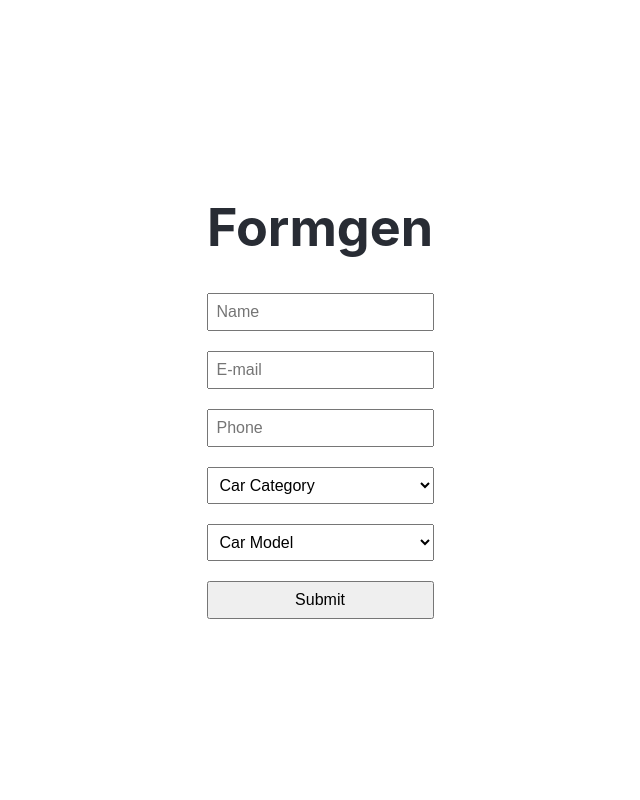
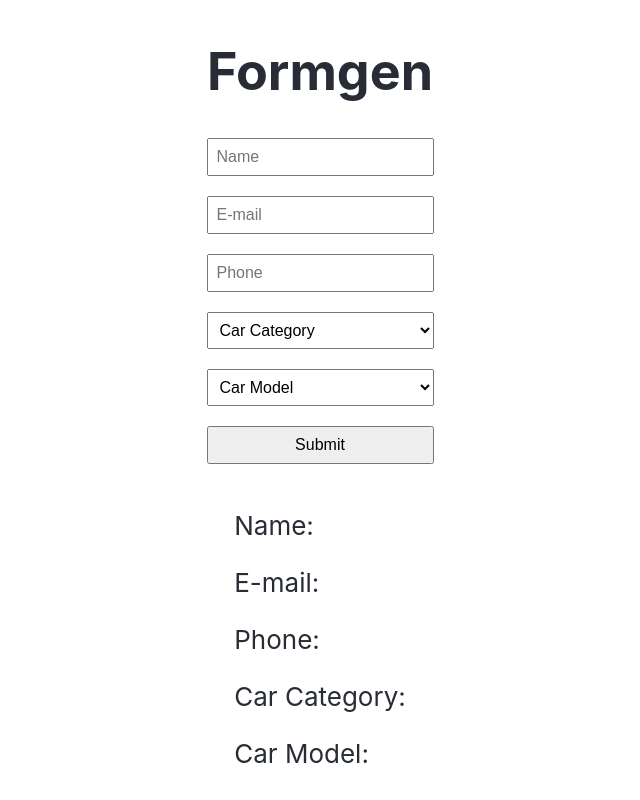
Before and after one commit to raflorenz/formgen, a React (Create React App) app: page / in a window 1280 px wide. Shown: the whole page, without its empty margins (320-960 px from the left). Built offline with nearby package versions, Linux system fonts and the light colour scheme.

Commit message:
render form values on change below the form

```diff
--- a/src/App.js
+++ b/src/App.js
@@ -1,54 +1,77 @@
-import React from 'react';
+import React, { useState } from 'react';
 import './App.css';
 
 function App() {
+  const [name, setName] = useState('');
+  const [email, setEmail] = useState('');
+  const [phone, setPhone] = useState('');
+  const [carCategory, setCarCategory] = useState('');
+  const [carModel, setCarModel] = useState('');
+
   return (
     <div className="app">
       <h1>Formgen</h1>
       <form>
         <input
           type="text"
+          value={name}
           className="form-control"
           placeholder="Name"
           required
+          onChange={e => setName(e.target.value)}
         />
         <input
           type="email"
+          value={email}
           className="form-control"
           placeholder="E-mail"
           required
+          onChange={e => setEmail(e.target.value)}
         />
         <input
           type="text"
+          value={phone}
           className="form-control"
           placeholder="Phone"
+          onChange={e => setPhone(e.target.value)}
         />
         <select
+          value={carCategory}
           className="form-control"
           required
+          onChange={e => setCarCategory(e.target.value)}
         >
-          <option>Car Category</option>
-          <option value="small">Small</option>
-          <option value="premium">Premium</option>
-          <option value="van">Van</option>
+          <option value="">Car Category</option>
+          <option value="Small">Small</option>
+          <option value="Premium">Premium</option>
+          <option value="Van">Van</option>
         </select>
         <select
+          value={carModel}
           className="form-control"
           required
+          onChange={e => setCarModel(e.target.value)}
         >
-          <option>Car Model</option>
-          <option value="opel-corsa">Opel Corsa</option>
-          <option value="toyota-yaris">Toyota Yaris</option>
-          <option value="smart-for-two">Smart for Two</option>
-          <option value="audi-s8">Audi S8</option>
-          <option value="jaguar-xjr">Jaguar XJR</option>
-          <option value="bmw-750il">BMW 750iL</option>
-          <option value="volkswagen-touran">Volkswagen Touran</option>
-          <option value="renault-espace">Renault Espace</option>
-          <option value="fiat-talento">Fiat Talento</option>
+          <option value="">Car Model</option>
+          <option value="Opel Corsa">Opel Corsa</option>
+          <option value="Toyota Yaris">Toyota Yaris</option>
+          <option value="Smart for Two">Smart for Two</option>
+          <option value="Audi S8">Audi S8</option>
+          <option value="Jaguar XJR">Jaguar XJR</option>
+          <option value="BMW 750iL">BMW 750iL</option>
+          <option value="Volkswagen Touran">Volkswagen Touran</option>
+          <option value="Renault Espace">Renault Espace</option>
+          <option value="Fiat Talento">Fiat Talento</option>
         </select>
         <button className="form-control">Submit</button>
       </form>
+      <div>
+        <p>Name: {name}</p>
+        <p>E-mail: {email}</p>
+        <p>Phone: {phone}</p>
+        <p>Car Category: {carCategory}</p>
+        <p>Car Model: {carModel}</p>
+      </div>
     </div>
   );
 }
```
